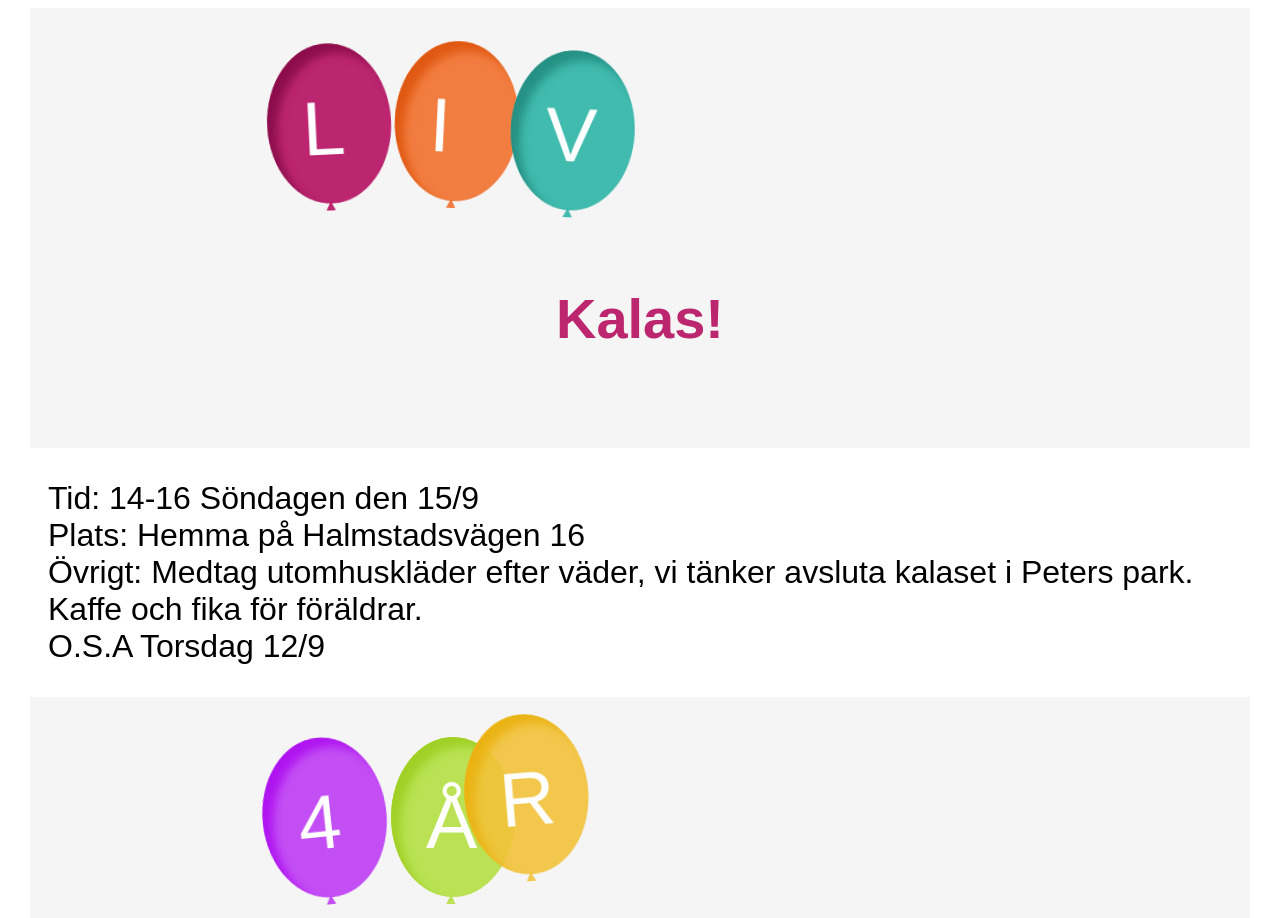
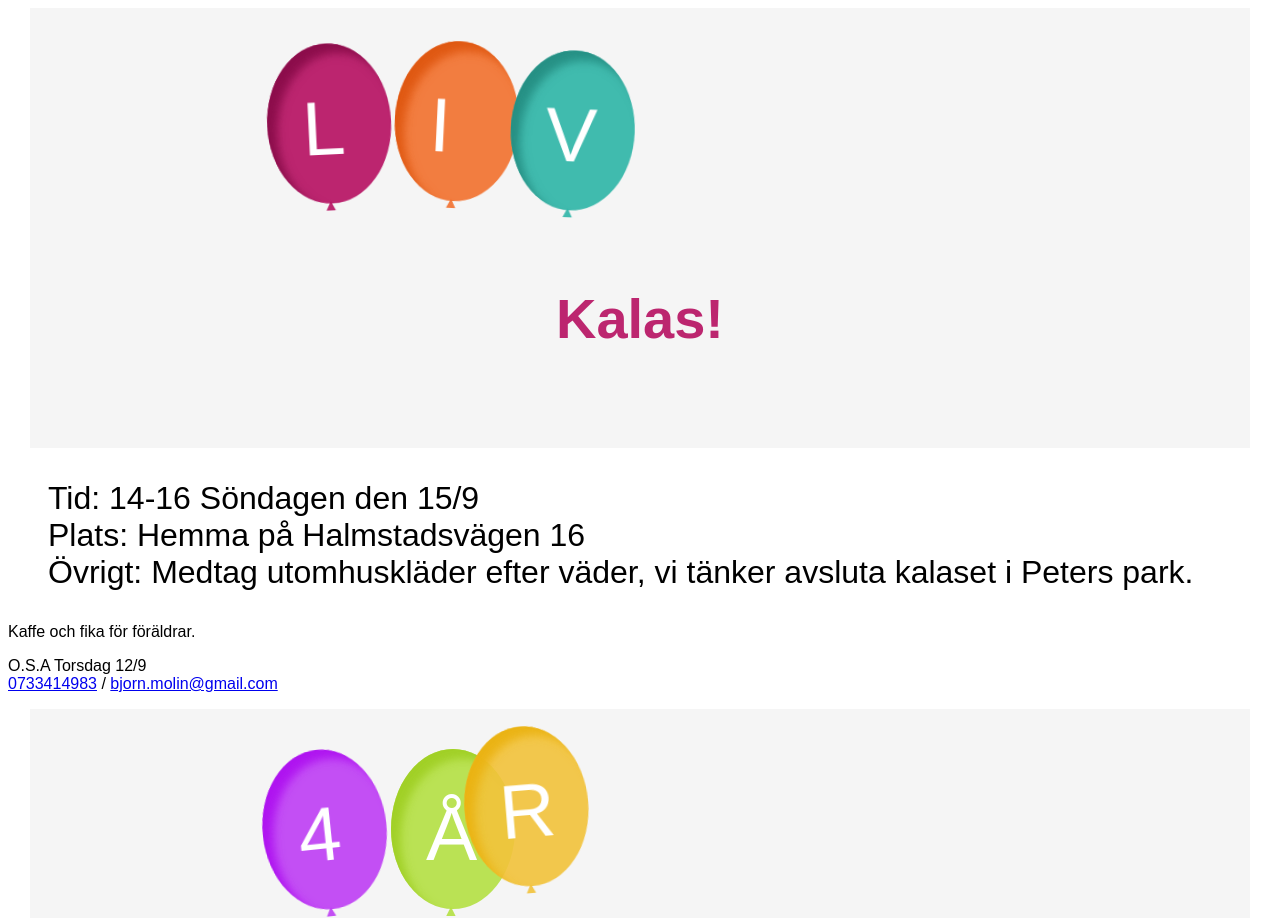
Before and after one commit to livhammar/livhammar.github.io, a plain HTML site: page index.html in a window 1280 px wide. Shown: the top 918 px of the page. Drawn offline with Linux system fonts and the light colour scheme; a web font is replaced by a local one.

Commit message:
small fixes

```diff
--- a/index.html
+++ b/index.html
@@ -14,13 +14,16 @@
         </div>
 
         <ul>
-                <li>Tid: 14-16 Söndagen den 15/9</li>
-                <li>Plats: Hemma på Halmstadsvägen 16</li>
-                <li>Övrigt: Medtag utomhuskläder efter väder, vi tänker avsluta kalaset i Peters park. </li>
-                <li>Kaffe och fika för föräldrar.</li>
-                <li>O.S.A Torsdag 12/9</li>
-            </ul>
+            <li>Tid: 14-16 Söndagen den 15/9</li>
+            <li>Plats: Hemma på Halmstadsvägen 16</li>
+            <li>Övrigt: Medtag utomhuskläder efter väder, vi tänker avsluta kalaset i Peters park. </li>
+        </ul>
 
+        <p>Kaffe och fika för föräldrar.</p>
+        <p>
+            O.S.A Torsdag 12/9 <br/>
+            <a href="tel:+46733414983">0733414983</a> / <a href="mailto:bjorn.molin@gmail.com?subject=Livs kalas">bjorn.molin@gmail.com</a>
+        </p>
         <div class="container">
                 <div class="balloon balloon2">
                     <div><span>4</span></div>
```
